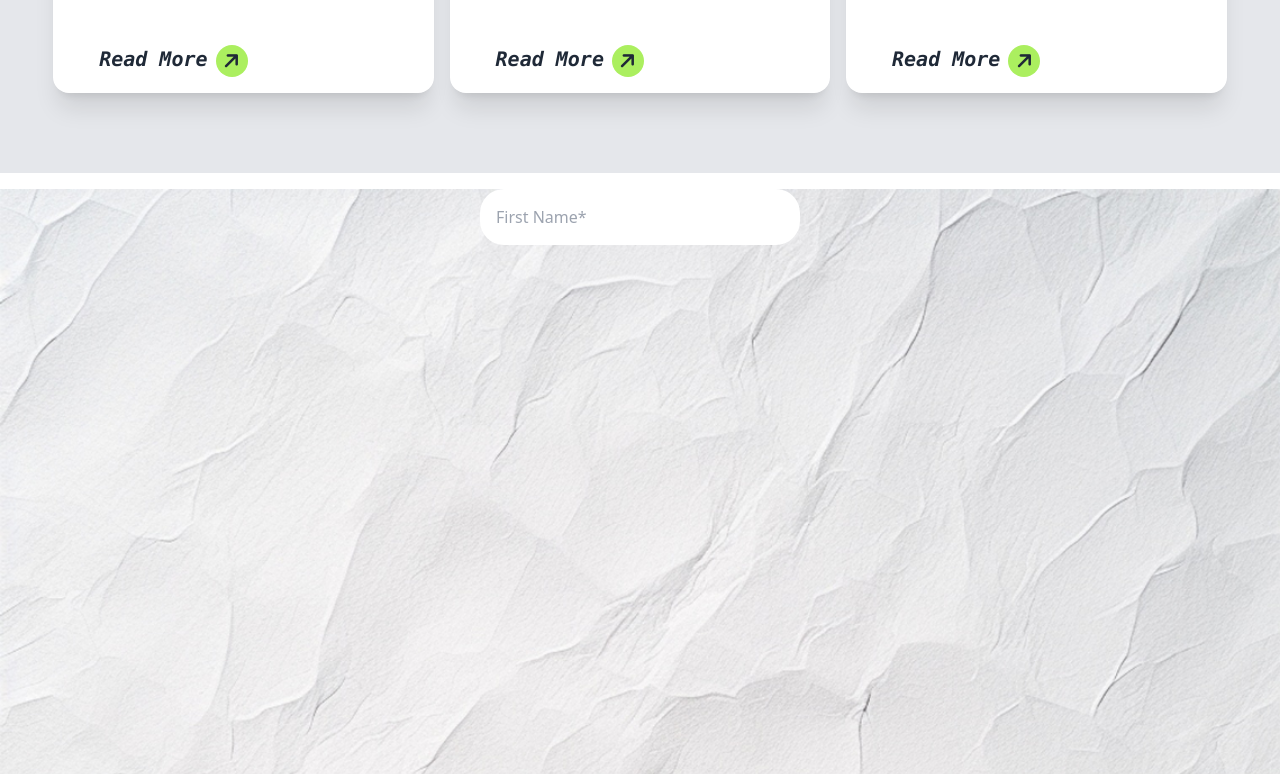
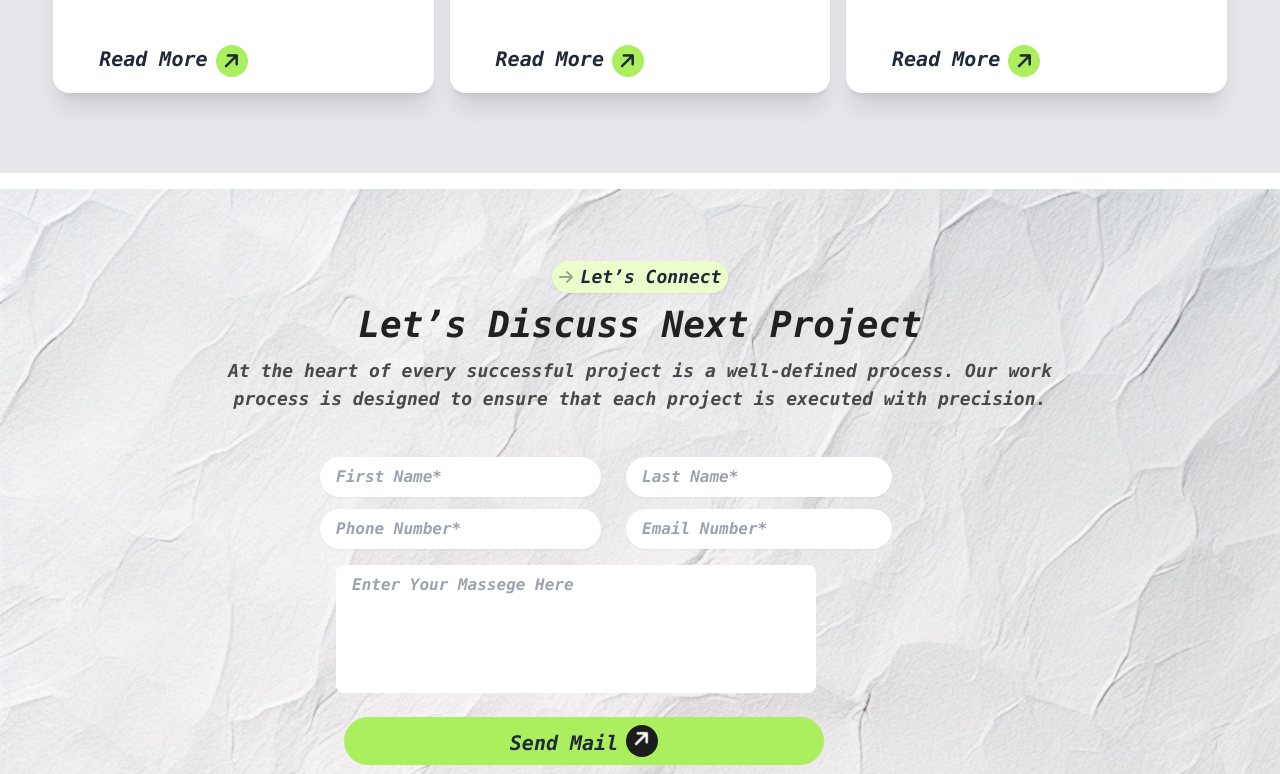
Before and after one commit to jahidul2006/Assignment-03, a plain HTML site: page index.html in a window 1280 px wide. Shown: the part 3645-4419 px from the top of the page. Drawn offline with nearby package versions, Linux system fonts and the light colour scheme.

Commit message:
added the contact section

```diff
--- a/index.html
+++ b/index.html
@@ -22,9 +22,7 @@
           green: "#ABEF5F",
           blck: "#212121",
         },
-        fontFamily: {
-          Manrope: ["Manrope", "sans-serif"],
-        },
+
         backgroundImage: {
           contact:"url('./assets/bg.jpg')",
         },
@@ -239,7 +237,7 @@
           <!-- Protfolio section start -->
 
             <section class=" m-auto pb-24 " id="protfolio">
-              <a href="protfolio">
+
               <div class="w-11/12 m-auto">
             <div class="flex  sm:justify-center  justify-center pt-4">
               <button class="flex py-0.5 mb-3 mt-14 h-8 justify-center w-72 rounded-full bg-lime-100 shadow-sm">
@@ -413,17 +411,54 @@
           <!-- rentorio section ends here -->
 
           <!-- contact section start -->
-           <section class="bg-contact bg-cover w-full h-screen mt-4">
-            <!-- contact form -->
-             <div class=" w-1/4 m-auto">
-                <div class="">
-                  <input type="text" placeholder="First Name*" class="w-full p-4 border-none rounded-3xl">
-            </div>
+           <section class="bg-contact bg-cover w-full pb-10 h-11/12 mt-4">
 
-             </div>
-             <div class=""></div>
-            <!-- contact form ends -->
+            <div class="flex  sm:justify-center  justify-center pt-4">
+              <button class="flex py-0.5 mb-3 mt-14 h-8 justify-center w-44 rounded-full bg-lime-100 shadow-sm">
+                    <i class="fa-solid fa-arrow-right fa-beat-fade mt-1.5 pr-2"></i>
+                    <h2 class=" font-mono font-bold italic text-lg">Let’s Connect</h2>
+                   </button>
+                  </div>
 
+                  <div class="sm:w-4/6 m-auto   ">
+                    <h2 class="lg:text-4xl text-3xl text-[#212121] font-mono font-bold italic text-center mb-3 ">Let’s Discuss Next Project </h2>
+                    <p class=" text-[#494949] text-lg font-mono font-bold italic text-center mb-10">At the heart of every successful project is a well-defined process. Our work process is designed to ensure that each project is executed with precision. </p>
+                  </div>
+
+                  <!-- connect form -->
+                   <div class="lg:w-1/2  m-auto lg:m-auto  ml-6">
+
+                    <div class="lg:flex">
+                    <div class="lg:mt-1 mt-4">
+                      <input type="text" placeholder="First Name*" class=" mr-4 text-[#A0A0A0] font-mono font-semibold italic pl-4 py-2 rounded-full pr-16 w-11/12 border-none shadow-sm">
+                    </div>
+                    <div class="lg:mt-1 mt-4">
+                      <input type="text" placeholder="Last Name*" class="text-[#A0A0A0] w-11/12 font-mono font-semibold italic  pl-4 py-2 rounded-full pr-16 border-none shadow-sm">
+                    </div>
+                  </div>
+                  <div class="lg:flex">
+                    <div class="lg:mt-3  mt-4">
+                      <input type="number" placeholder="Phone Number*" class=" mr-4 w-11/12 text-[#A0A0A0] font-mono font-semibold italic pl-4 py-2 rounded-full pr-16 border-none shadow-sm">
+                    </div>
+                    <div class="lg:mt-3  mt-4">
+                      <input type="number" placeholder="Email Number*" class="text-[#A0A0A0] w-11/12 font-mono font-semibold italic  pl-4  py-2 rounded-full pr-16 border-none shadow-sm">
+                    </div>
+                  </div>
+                  <textarea class="resize-none rounded-lg lg:w-9/12  h-32 mt-4 lg:ml-4  text-#A0A0A0  font-mono font-semibold italic pl-4 py-2 w-11/12 mb-6" placeholder="Enter Your Massege Here"></textarea>
+                      <!-- submit btn -->
+                      <button class=" lg:w-9/12 w-11/12 flex lg:ml-6  h-12 bg-[#ABEF5F] lg:m-auto pt-6  justify-center rounded-full mb-10 ">
+                        <div class="font-mono italic font-bold text-xl -mt-3 ">Send Mail</div>
+                        <div class="text-black-500 h-8 w-8  rounded-full bg-[#1C1C1C] -mt-4 ml-2  ">
+                          <i class="fa-solid fa-arrow-right   -rotate-45 text-xl text-[#FFFFFF]"></i>
+                        </div>
+                     </button>
+
+                   </div>
+
+
+
+
+                  <!-- connect form ends -->
            </section>
 
 
```
